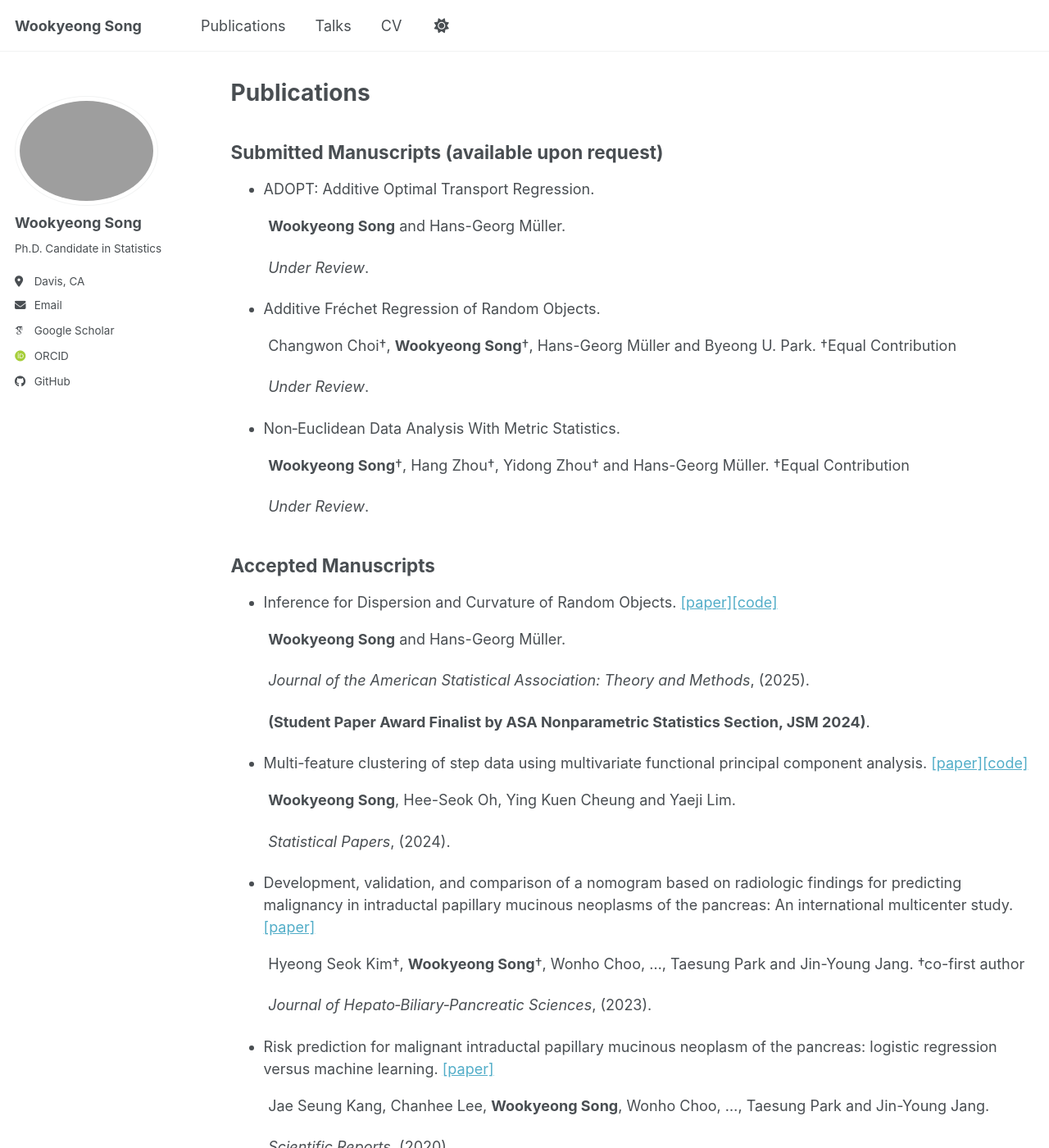
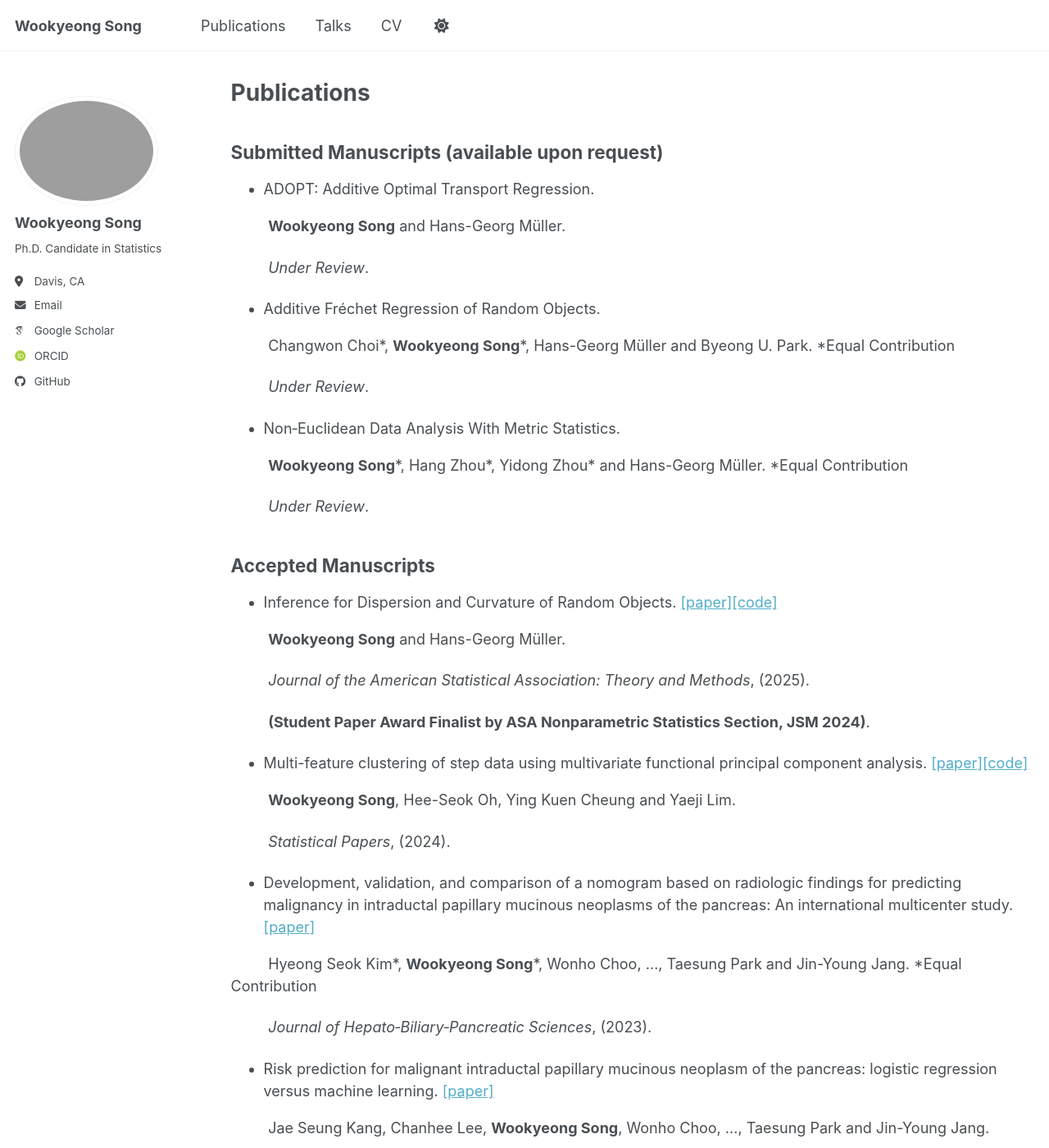
Before and after one commit to wookyeongSong/wookyeongsong.github.io, a Jekyll site: the page built from _pages/publications.md, in a window 1280 px wide and 1400 px high. Shown: the whole window at 82% size. Built offline with Jekyll 4.4.1, drawn with Linux system fonts in a browser that asks for light colours; some web fonts are replaced; a script bundle is joined from its source files by our own code; library files that are not in the unit come from our copies.

Commit message:
Update publications.md

```diff
--- a/_pages/publications.md
+++ b/_pages/publications.md
@@ -15,14 +15,14 @@ author_profile: true
 
 - Additive Fréchet Regression of Random Objects.
 
-&nbsp;&nbsp;&nbsp;&nbsp;&nbsp;&nbsp;&nbsp;&nbsp; Changwon Choi†, **Wookyeong Song**†, Hans-Georg Müller and Byeong U. Park. †Equal Contribution
+&nbsp;&nbsp;&nbsp;&nbsp;&nbsp;&nbsp;&nbsp;&nbsp; Changwon Choi\*, **Wookyeong Song**\*, Hans-Georg Müller and Byeong U. Park. \*Equal Contribution
 
 &nbsp;&nbsp;&nbsp;&nbsp;&nbsp;&nbsp;&nbsp;&nbsp; *Under Review*.
 
 
 - Non‑Euclidean Data Analysis With Metric Statistics.
 
-&nbsp;&nbsp;&nbsp;&nbsp;&nbsp;&nbsp;&nbsp;&nbsp; **Wookyeong Song**†, Hang Zhou†, Yidong Zhou† and Hans-Georg Müller. †Equal Contribution
+&nbsp;&nbsp;&nbsp;&nbsp;&nbsp;&nbsp;&nbsp;&nbsp; **Wookyeong Song**\*, Hang Zhou\*, Yidong Zhou\* and Hans-Georg Müller. \*Equal Contribution
 
 &nbsp;&nbsp;&nbsp;&nbsp;&nbsp;&nbsp;&nbsp;&nbsp; *Under Review*.
 
@@ -45,7 +45,7 @@ author_profile: true
 
 - Development, validation, and comparison of a nomogram based on radiologic findings for predicting malignancy in intraductal papillary mucinous neoplasms of the pancreas: An international multicenter study. [\[paper\]](https://pubmed.ncbi.nlm.nih.gov/33811460/)
 
-&nbsp;&nbsp;&nbsp;&nbsp;&nbsp;&nbsp;&nbsp;&nbsp; Hyeong Seok Kim†, **Wookyeong Song**†, Wonho Choo, ..., Taesung Park and Jin-Young Jang. †co-first author
+&nbsp;&nbsp;&nbsp;&nbsp;&nbsp;&nbsp;&nbsp;&nbsp; Hyeong Seok Kim\*, **Wookyeong Song**\*, Wonho Choo, ..., Taesung Park and Jin-Young Jang. \*Equal Contribution
 
 &nbsp;&nbsp;&nbsp;&nbsp;&nbsp;&nbsp;&nbsp;&nbsp; *Journal of Hepato‑Biliary‑Pancreatic Sciences*, (2023).
 
```
